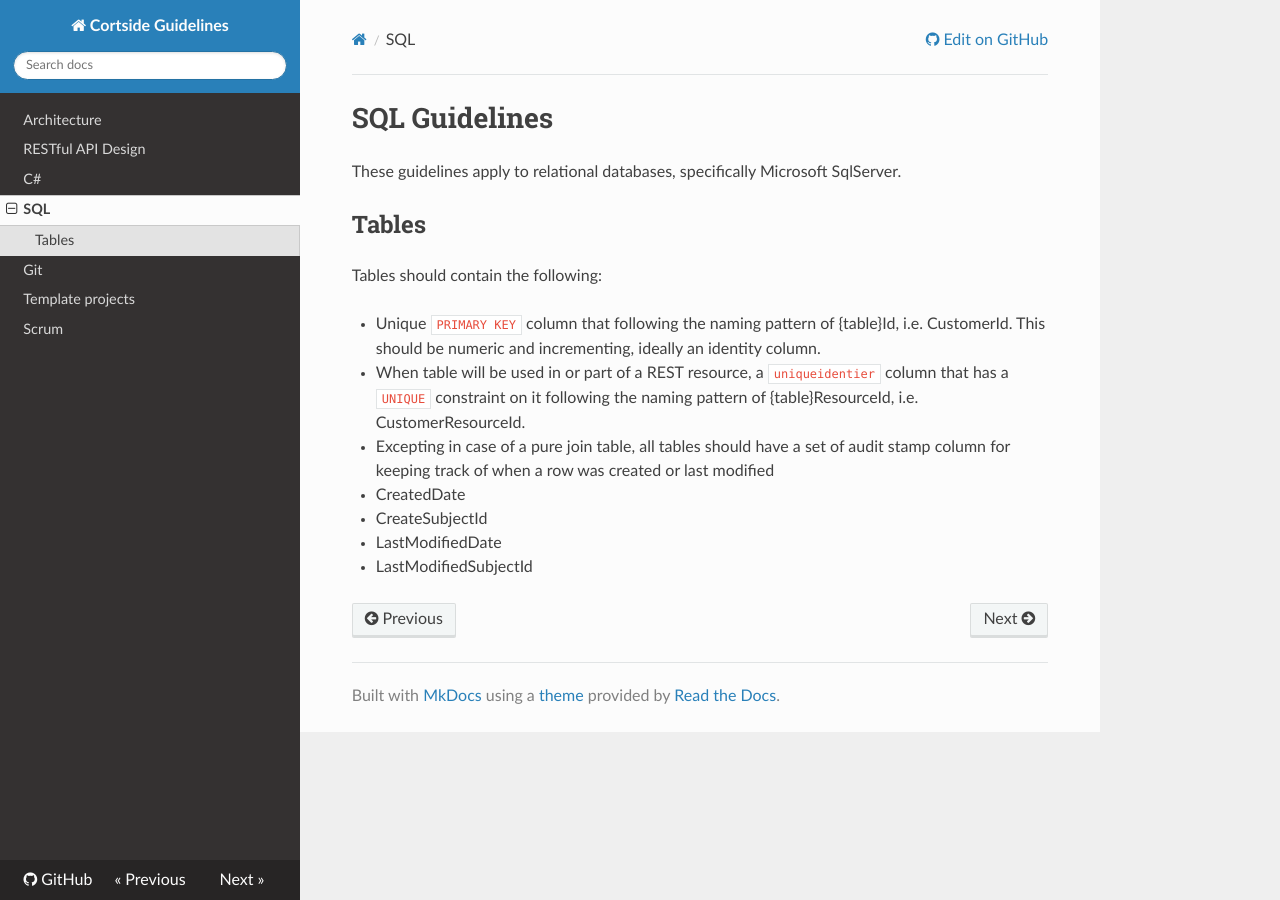
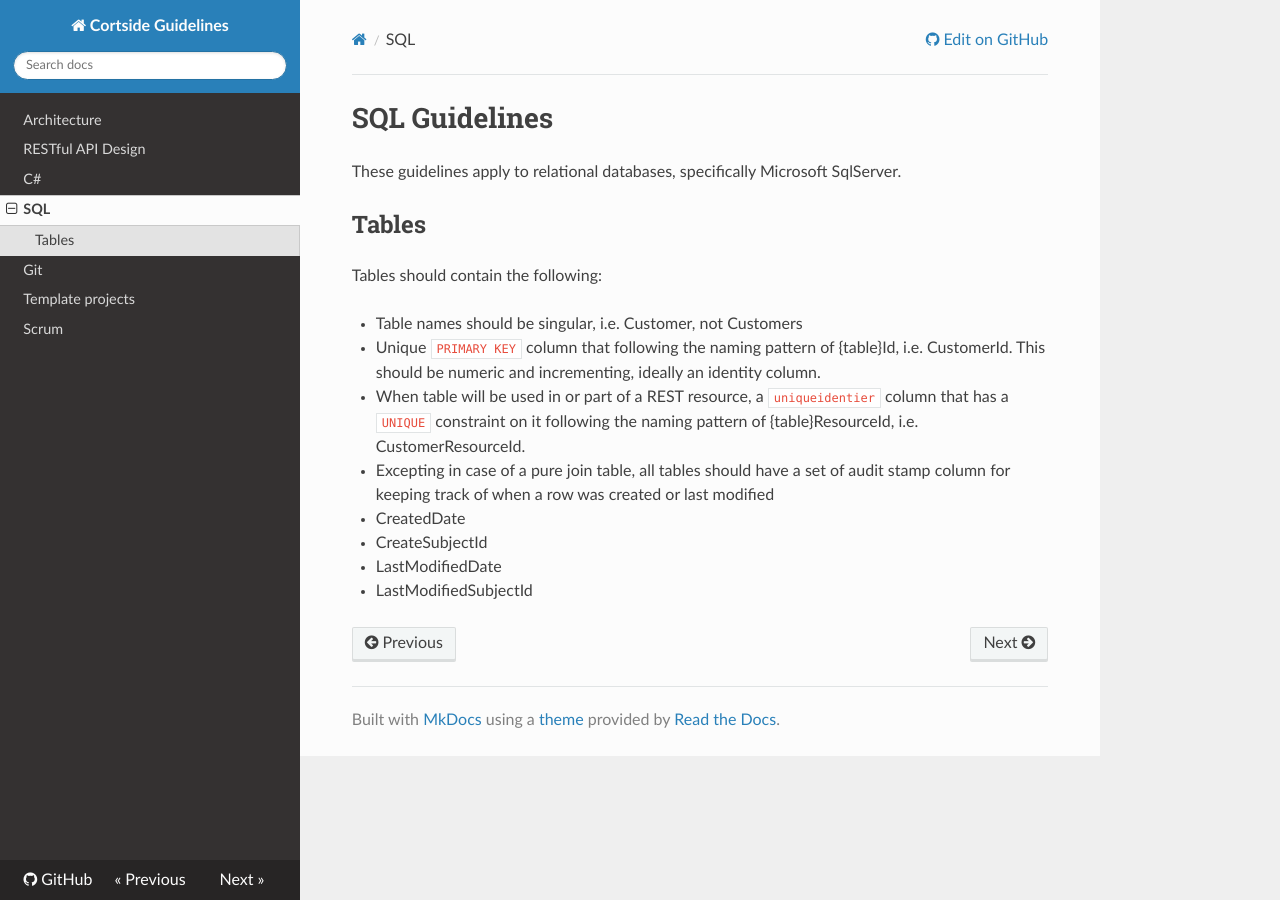
Before and after one commit to cortside/guidelines, an MkDocs documentation site: the page built from docs/sql/README.md, in a window 1280 px wide. Built offline with MkDocs 1.6.1, drawn with Linux system fonts in a browser that asks for light colours; nearby versions of some CDN libraries.

Commit message:
Update README.md

```diff
--- a/docs/sql/README.md
+++ b/docs/sql/README.md
@@ -6,6 +6,7 @@ These guidelines apply to relational databases, specifically Microsoft SqlServer
 
 Tables should contain the following:
 
+* Table names should be singular, i.e. Customer, not Customers
 * Unique `PRIMARY KEY` column that following the naming pattern of {table}Id, i.e. CustomerId.  This should be numeric and incrementing, ideally an identity column.
 * When table will be used in or part of a REST resource, a `uniqueidentier` column that has a `UNIQUE` constraint on it following the naming pattern of {table}ResourceId, i.e. CustomerResourceId.
 * Excepting in case of a pure join table, all tables should have a set of audit stamp column for keeping track of when a row was created or last modified
```
